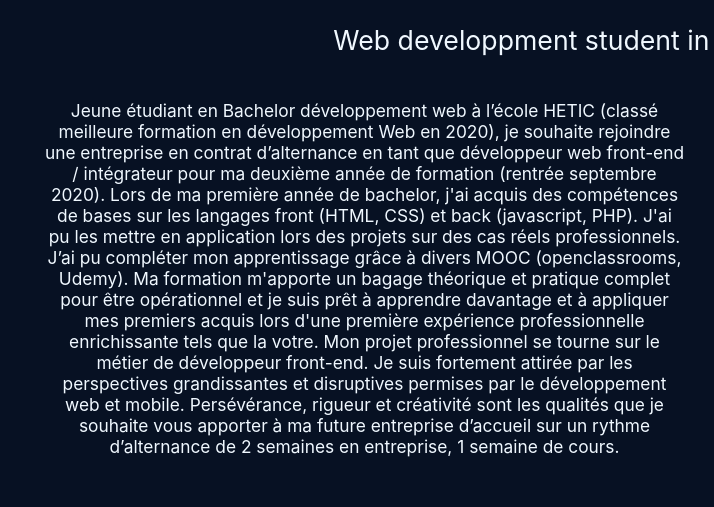
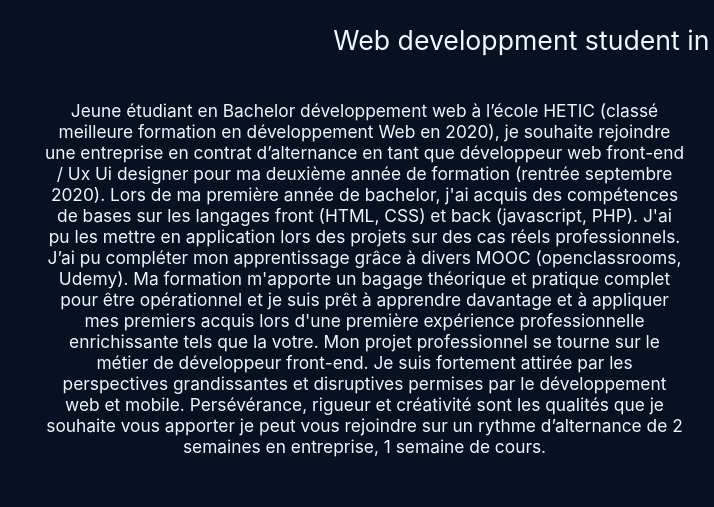
Before and after one commit to marcus-lntt/port_folio, a website built with Parcel: page index.html in a window 1280 px wide. Shown: the part 433-940 px from the top of the page, 0-714 px from the left. Built offline with nearby package versions, Linux system fonts and the light colour scheme; files whose address does not match are found by name.

Commit message:
modif fau2et

```diff
--- a/index.html
+++ b/index.html
@@ -22,13 +22,13 @@
     <div class="body_presentation">
       <div class="body_presentation_text">
         <p>
-Jeune étudiant en Bachelor développement web à l’école HETIC (classé meilleure formation en développement Web en 2020), je souhaite rejoindre une entreprise en contrat d’alternance en tant que développeur web front-end / intégrateur pour ma deuxième année de formation (rentrée septembre 2020).
+Jeune étudiant en Bachelor développement web à l’école HETIC (classé meilleure formation en développement Web en 2020), je souhaite rejoindre une entreprise en contrat d’alternance en tant que développeur web front-end / Ux Ui designer pour ma deuxième année de formation (rentrée septembre 2020).
 
 Lors de ma première année de bachelor, j'ai acquis des compétences de bases sur les langages front (HTML, CSS) et back (javascript, PHP). J'ai pu les mettre en application lors des projets sur des cas réels professionnels. J’ai pu compléter mon apprentissage grâce à divers MOOC (openclassrooms, Udemy). Ma formation m'apporte un bagage théorique et pratique complet pour être opérationnel et je suis prêt à apprendre davantage et à appliquer mes premiers acquis lors d'une première expérience professionnelle enrichissante tels  que la votre.
 
 Mon projet professionnel se tourne sur le métier de développeur front-end. Je suis fortement attirée par les perspectives grandissantes et disruptives permises par le développement web et mobile.
 
-Persévérance, rigueur et créativité sont les qualités que je souhaite vous apporter à ma future entreprise d’accueil sur un rythme d’alternance de 2 semaines en entreprise, 1 semaine de cours.
+Persévérance, rigueur et créativité sont les qualités que je souhaite vous apporter je peut vous rejoindre sur un rythme d’alternance de 2 semaines en entreprise, 1 semaine de cours.
 
         </p>
       </div>
```
